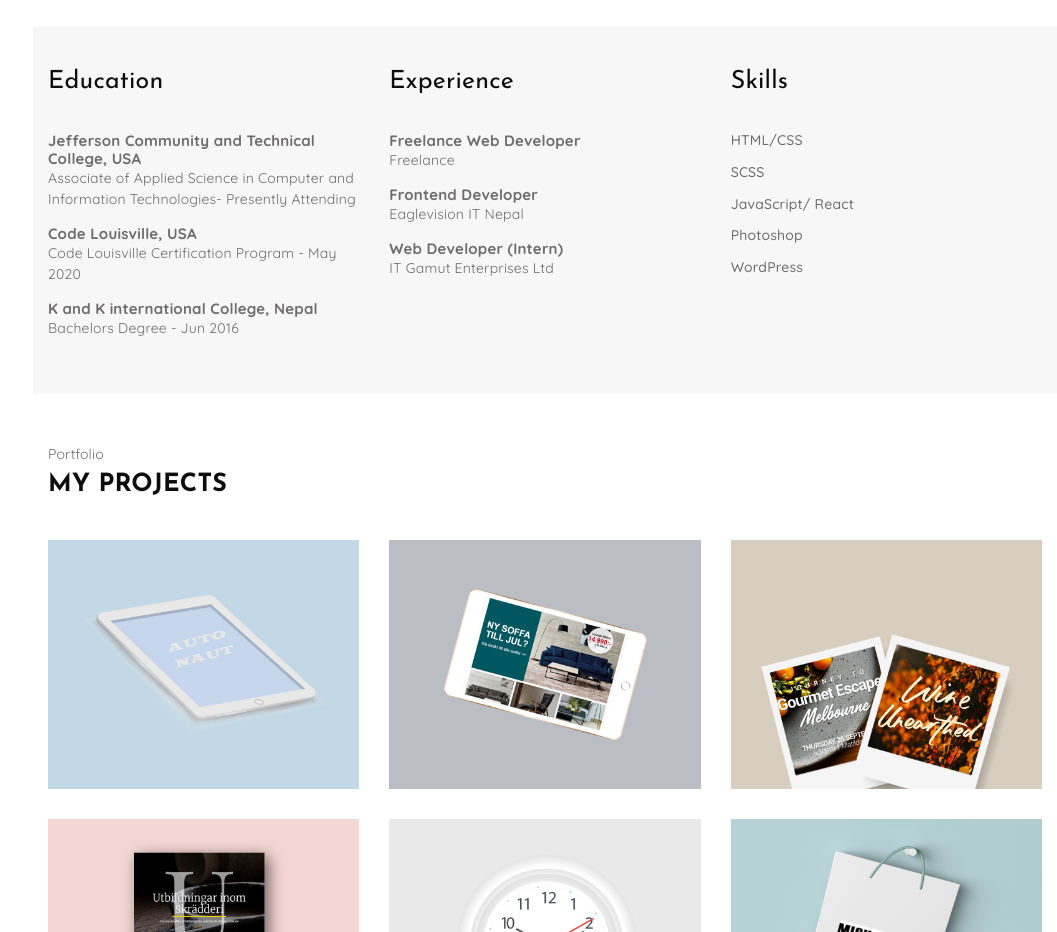
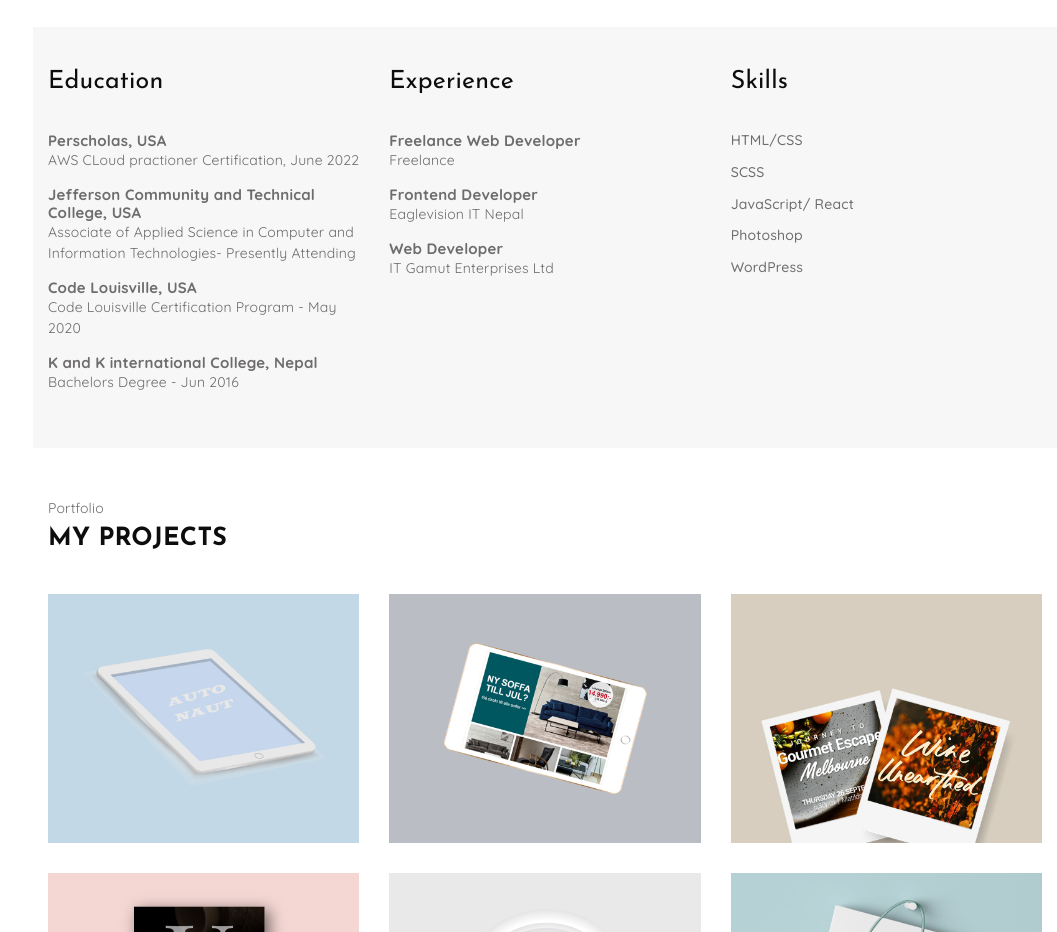
Before and after one commit to ramitak/ramitak.github.io, a plain HTML site: page index.html in a window 1280 px wide. Shown: the part 1260-2192 px from the top of the page, without its empty margins (223-1280 px from the left). Drawn offline with Linux system fonts and the light colour scheme; a web font is replaced by a local one.

Commit message:
modified education section

```diff
--- a/index.html
+++ b/index.html
@@ -107,6 +107,11 @@
                                         <h4>Education</h4>
 
                                         <div class="rm-info">
+                                            <h5>Perscholas, USA</h5>
+                                            <span>AWS CLoud practioner Certification, June 2022 </span>
+                                        </div>
+
+                                        <div class="rm-info">
                                             <h5>Jefferson Community and Technical College, USA</h5>
                                             <span>Associate of Applied Science in Computer and Information Technologies- Presently Attending </span>
                                         </div>
@@ -138,7 +143,7 @@
                                             </div>
 
                                             <div class="rm-info">
-                                                <h5>Web Developer (Intern) </h5>
+                                                <h5>Web Developer </h5>
                                                 <span>IT Gamut Enterprises Ltd</span>
                                             </div>
                                         </div>
```
